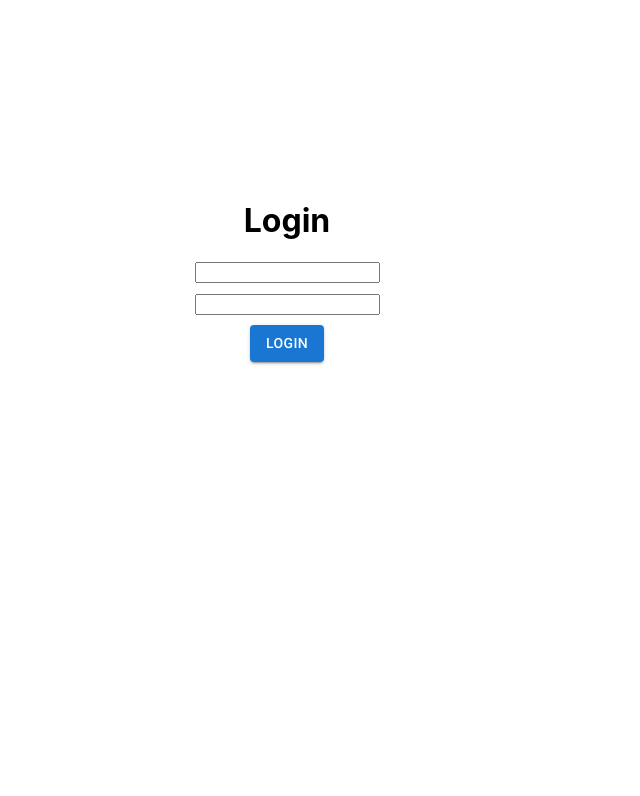
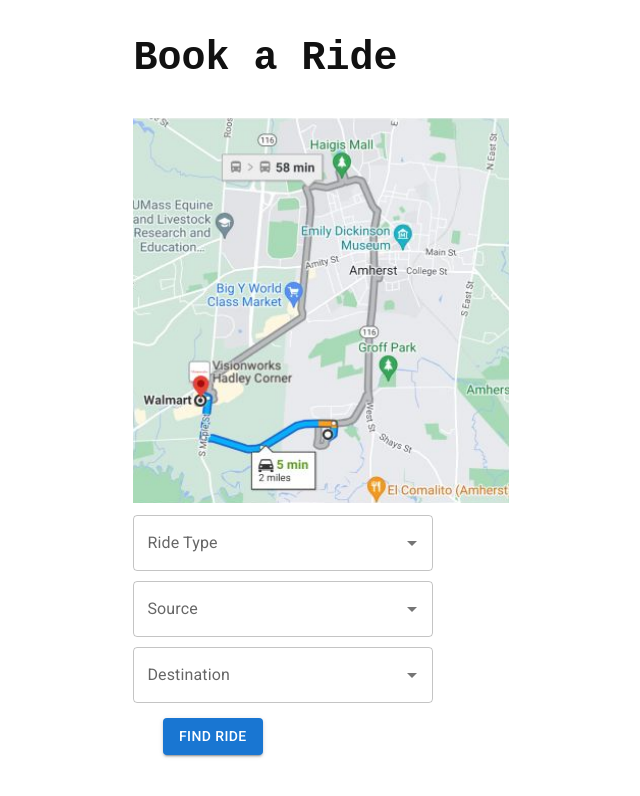
Before and after one commit to SnehilVerma/Piggyback, a React (Create React App) app in the folder src/client/: page /RideBook in a window 1280 px wide. Shown: the top 796 px of the page, without its empty margins (353-993 px from the left). Built offline with nearby package versions, Linux system fonts and the light colour scheme.

Commit message:
Fixing browser routes, linking pages on click, minor changes in components

```diff
--- a/src/client/src/Login/Login.jsx
+++ b/src/client/src/Login/Login.jsx
@@ -2,6 +2,7 @@ import "./Login.css";
 import React from "react";
 import MediaQuery from 'react-responsive';
 import {Button} from '@mui/material';
+import {Link } from "react-router-dom";
 
 
 
@@ -14,7 +15,7 @@ const Device = () => (
         <MediaQuery minWidth={1224}>
           {/*<p>You are a desktop or laptop</p>*/}
           <MediaQuery minWidth={1824}>
-            <p>You also have a huge screen</p>
+            {/*<p>You also have a huge screen</p>*/}
           </MediaQuery>
         </MediaQuery>
         <MediaQuery minResolution="2dppx">
@@ -45,10 +46,9 @@ function Login() {
           />
       </div>
       <div>
-          {/*<input*/}
-          {/*  type="submit" value="Submit"*/}
-          {/*/>*/}
+          <Link to="/RideBook">
           <Button variant="contained" onClick={submitLogin()}>Login</Button>
+              </Link>
       </div>
     </form>
     )
--- a/src/client/src/RideBook/RideBook.css
+++ b/src/client/src/RideBook/RideBook.css
@@ -8,15 +8,25 @@
     width: 62%;
 }
 .src-dest {
-    margin-top: 29px;
+    margin-top: 1%;
 }
-.center-text-button{
+.center-text-btn{
     text-align: center;
-    margin-left: -270px;
+    margin-left: -40%;
     width: 100%;
+    margin-top: 2%;
+
+}
+
+.center-text-map{
+    margin-top: -2%;
 
 }
 
 .title{
-    margin-left: 20px;
+    color: #111;
+    font-family: 'OCR A Std', monospace;
+    font-size: 40px;
+    font-weight: 700;
+    line-height: 64px;
 }
--- a/src/client/src/RideBook/RideBook.jsx
+++ b/src/client/src/RideBook/RideBook.jsx
@@ -2,10 +2,12 @@ import "./RideBook.css";
 import React from "react";
 import Map from "./Map/Map.js";
 import {Button, Autocomplete, TextField, Grid} from '@mui/material';
+import {Link } from "react-router-dom";
 
-const srcList = ["a", "b"];
-const destList = ["a", "b"];
+const srcList = ["142 Brittany Mnr Dr", "171 Brittany Mnr Dr"];
+const destList = ["337 Russel St", "375 Russel St"];
 const params = {};
+const user = ["Driver", "Passenger"];
 
 function submitRide(response){
     console.log(response)
@@ -13,9 +15,18 @@ function submitRide(response){
 function template() {
   return (
             <div className="ride-book">
-              <h1 className="title">RideBook</h1>
-                <Map className="center-text"/>
+              <h1 className="title">Book a Ride</h1>
+                <Map className="center-text-map"/>
                     <div className="src-dest center-text">
+                        <div className="center-text">
+                            <Autocomplete
+                                disablePortal
+                                id="user"
+                                options={user}
+                                sx={{ width: 300, textAlign: "center" , display: "block"}}
+                                renderInput={(params) => <TextField {...params} label="Ride Type" />}
+                            />
+                        </div>
                         <div className="center-text">
                                       <Autocomplete
                                         disablePortal
@@ -34,8 +45,11 @@ function template() {
                                         renderInput={(params) => <TextField {...params} label="Destination" />}
                                       />
                         </div>
-                        <div className="center-text-button">
-                            <Button variant="contained" onClick={submitRide()}>Find Ride</Button>
+                        <div className="center-text-btn">
+                            <Link to="/RideMatch">
+                            <Button variant="contained">Find Ride</Button>
+                                {/*<Button variant="contained" onClick={submitRide()}>Find Ride</Button>*/}
+                            </Link>
                         </div>
                     </div>
             </div>
--- a/src/client/src/RideConfirm/RideConfirm.css
+++ b/src/client/src/RideConfirm/RideConfirm.css
@@ -14,7 +14,7 @@
 .ride-title{
     color: #111;
     font-family: 'OCR A Std', monospace;
-    font-size: 20px;
+    font-size: 40px;
     font-weight: 700;
     line-height: 64px;
     text-align: left;
--- a/src/client/src/RideConfirm/RideConfirm.jsx
+++ b/src/client/src/RideConfirm/RideConfirm.jsx
@@ -1,6 +1,7 @@
 import "./RideConfirm.css";
 import React from "react";
 import { Avatar, Button } from '@mui/material';
+import {Link } from "react-router-dom";
 
 
 
@@ -12,7 +13,7 @@ function RideDetails(id, driver, pickup, dropoff, phone) {
     this.phone = phone;
 }
 
-const ride = new RideDetails("1", "Human Being", "A", "B", "(123)456-7890", "ride@example.com");
+const ride = new RideDetails("1", "Human Being", "142 Brittany Mnr Dr", "337 Russel St", "(123)456-7890", "ride@example.com");
 
 function stringAvatar(name) {
     return {
@@ -63,7 +64,10 @@ function template() {
             <div className="ride-details">
                 <p className="ride-from"><span>From: </span>{ride.pickup ? ride.pickup : ''}</p>
                 <p className="ride-to"><span>To: </span>{ride.dropoff ? ride.dropoff : ''}</p>
-                <Button variant="contained" className="ride-finish" onClick={finishRide}>Finish Ride</Button>
+                {/*<Button variant="contained" className="ride-finish" onClick={finishRide}>Finish Ride</Button>*/}
+                <Link to="/RideBook">
+                    <Button variant="contained" className="ride-finish">Finish Ride</Button>
+                </Link>
             </div>
         </div>
         </div>
--- a/src/client/src/RideMatch/RideMatch.css
+++ b/src/client/src/RideMatch/RideMatch.css
@@ -10,8 +10,8 @@
     line-height: 12px;
     letter-spacing: 1px;
     padding: 10px 15px 8px;
-    width  : 150px;
-    height : 160px;
+    /*width  : 150px;*/
+    /*height : 160px;*/
     margin: 0 0 30px 8px;
     align-items: center;
     /*text-transform: uppercase;*/
@@ -23,11 +23,13 @@
 .ride-list-title{
     color: #111;
     font-family: 'OCR A Std', monospace;
-    font-size: 20px;
+    font-size: 40px;
     font-weight: 700;
     line-height: 64px;
-    margin: 0 0 0 8px;
-    text-align: center;
+    margin-left: 1%;
+    margin-bottom: 1%;
+    /*margin: 0 0 0 8px;*/
+    /*text-align: center;*/
     /*text-transform: uppercase;*/
 }
 .ride-list-accept-btn{
--- a/src/client/src/RideMatch/RideMatch.jsx
+++ b/src/client/src/RideMatch/RideMatch.jsx
@@ -1,13 +1,16 @@
 import "./RideMatch.css";
 import React from "react";
 import { Avatar, Button } from '@mui/material';
+import {Link } from "react-router-dom";
 
 
-function Ride(id, driver, to, from) {
+
+function Ride(id, driver, to, from, rating) {
     this.id = id;
     this.driver = driver;
     this.to = to;
     this.from = from;
+    this.rating = rating
 }
 
 function stringAvatar(name) {
@@ -38,15 +41,17 @@ function stringToColor(string) {
 
 
 
-const ride1 = new Ride("1", "Human Being", "Destination", "Source");
-const ride2 = new Ride("2", "Driver Person", "Destination", "Source");
-const ride3 = new Ride("3", "Ride Provider", "Destination", "Source");
+const ride1 = new Ride("1", "Human Being", "280 Russel St", "352 E Hadley Rd", 4);
+const ride2 = new Ride("2", "Driver Person", "310 Russel St", "22 Whippletree Ln", 2.5);
+const ride3 = new Ride("3", "Ride Provider", "191 Russel St", "44 South Point Dr", 1);
 
 const rides = [ride1, ride2, ride3]
 // const rides = []
 
 
+
 const acceptRide = (request) => {
+    // <Link to = "/RideConfirm"></Link>
     const accept = window.confirm('Do you want to confirm this ride?');
     if (accept) {
         console.log(request);
@@ -59,10 +64,15 @@ const renderRideList = () => {
             <div className="ride-list-result-item" key={request.id}>
                 <div className="ride-list-result-item-individual">
                     <Avatar {...stringAvatar(request.driver)} />
+                    <p className="ride-list-driver-rating">
+                    <span>{request.rating}</span>
+                    <span className="star">&#9733;</span>
+                    </p>
                     <p className="ride-list-result-driver"><span>Name: </span>{request.driver  ? request.driver : ''}</p>
                     <p className="ride-list-result-from"><span>From: </span>{request.from  ? request.from : ''}</p>
                     <p className="ride-list-result-to"><span>To: </span>{request.to ? request.to  : ''}</p>
-                    <Button variant="contained" className="ride-list-accept-btn" onClick={() => acceptRide(request)}>Book</Button>
+                    {/*<Button variant="contained" className="ride-list-accept-btn" onClick={() => acceptRide(request)}>Book</Button>*/}
+                    <Link to="/RideConfirm"><Button variant="contained" className="ride-list-accept-btn">Book</Button></Link>
                 </div>
             </div>
         ))
@@ -73,10 +83,8 @@ const renderRideList = () => {
 function template() {
     return (
         <div className="ride-list">
-            <div className="ride-list-container">
+            <div className="ride-list-content">
                 <div className="ride-list-title">Ride Options</div>
-            </div>
-            <div className="ride-list-content">
                 {renderRideList()}
             </div>
         </div>
--- a/src/client/src/index.js
+++ b/src/client/src/index.js
@@ -8,6 +8,9 @@ import '@fontsource/roboto/400.css';
 import '@fontsource/roboto/500.css';
 import '@fontsource/roboto/700.css';
 
+import ReactDom from 'react-dom';
+import { render } from "react-dom";
+
 import { BrowserRouter, Routes, Route } from "react-router-dom";
 
 // import here the component you want to render
@@ -17,23 +20,16 @@ import RideMatch from "./RideMatch/RideMatch.js";
 import RideConfirm from "./RideConfirm/RideConfirm.js";
 
 const root = ReactDOM.createRoot(document.getElementById('root'));
-//
-// ReactDOM.render(
-//     <BrowserRouter>
-//         <Routes>
-//             <Route exact path="/" component={<Login/>} />
-//             <Route path="/RideBook" component={<RideBook/>} />
-//             <Route path="/RideMatch" component={<RideMatch/>} />
-//             <Route path="/RideConfirm" component={<RideConfirm/>} />
-//         </Routes>
-//     </BrowserRouter>,
-//     root
-// );
-// Add here the name of the component you want to render - For Eg. RideBook
+
 root.render(
-  <React.StrictMode>
-    <Login/>
-  </React.StrictMode>
+    <BrowserRouter>
+        <Routes>
+            <Route exact path="/" element={<Login/>} />
+            <Route path="/RideBook" element={<RideBook/>} />
+            <Route path="/RideMatch" element={<RideMatch/>} />
+            <Route path="/RideConfirm" element={<RideConfirm/>} />
+        </Routes>
+    </BrowserRouter>,
 );
 
 // If you want to start measuring performance in your app, pass a function
```
